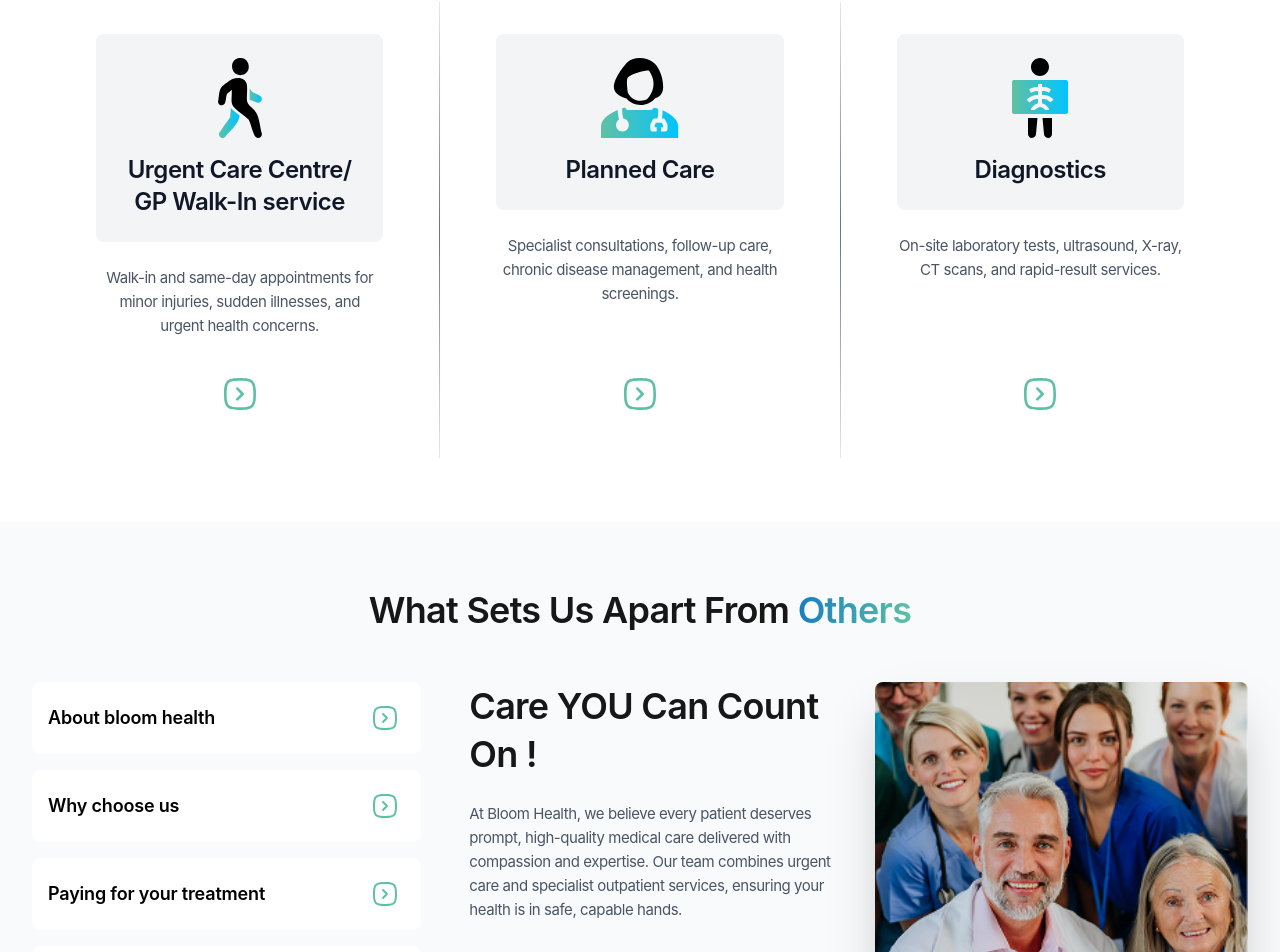
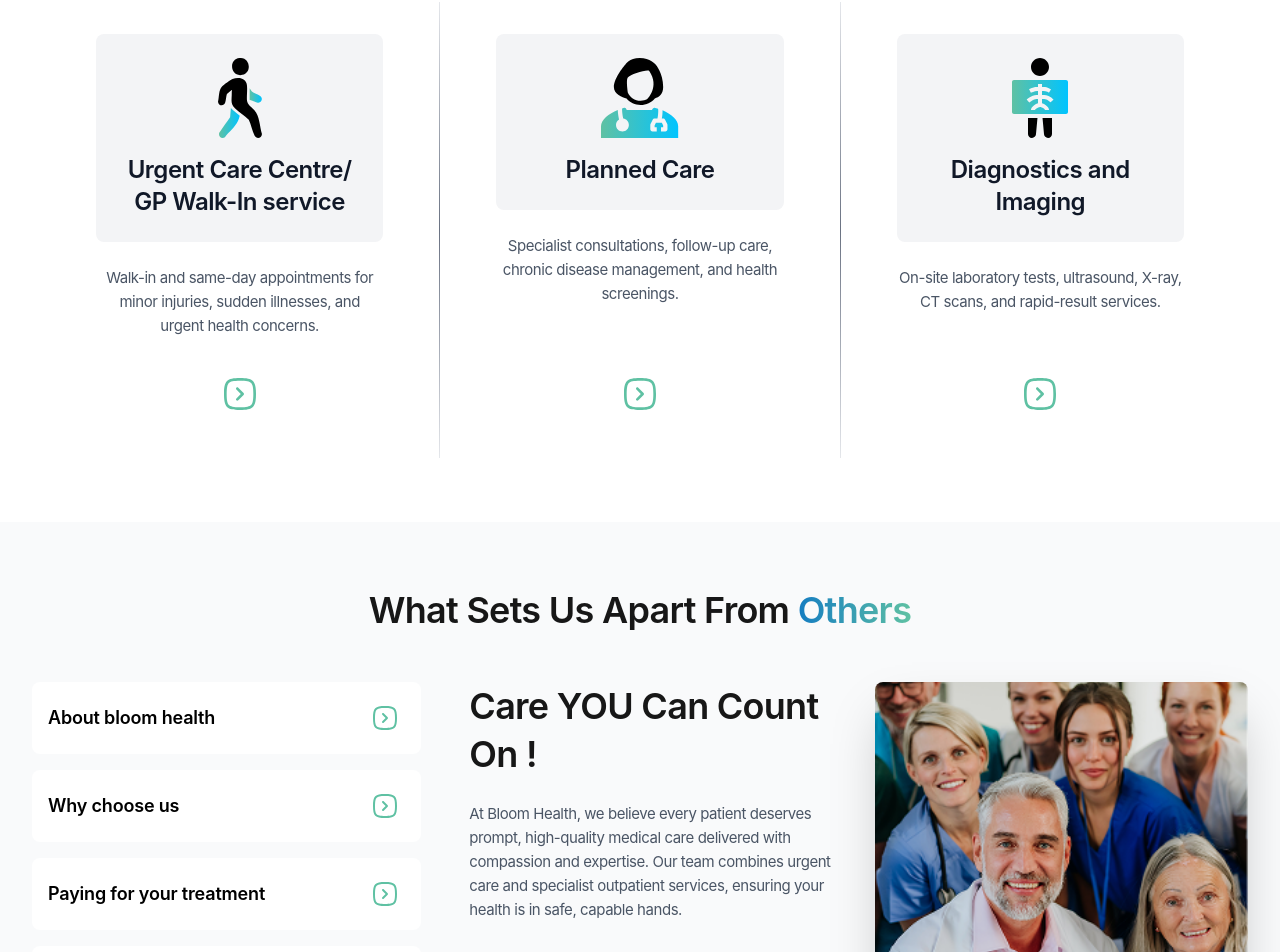
Before and after one commit to sanjeevbalmaninfotech/bloomWebsiteNext, a Next.js app: page / in a window 1280 px wide. Shown: the part 1868-2820 px from the top of the page. Built offline with nearby package versions, Linux system fonts and the light colour scheme.

Commit message:
FIX-  pull from uccBranch , changed imaging in services section

```diff
--- a/app/components/homeSection/OurServices.tsx
+++ b/app/components/homeSection/OurServices.tsx
@@ -20,7 +20,7 @@ const OurServices = () => {
     {
       id: "cardiology",
       icon: "/Diagnostics.svg",
-      title: "Diagnostics",
+      title: "Diagnostics and Imaging",
       description:
         "On-site laboratory tests, ultrasound, X-ray, CT scans, and rapid-result services.",
     },
```
